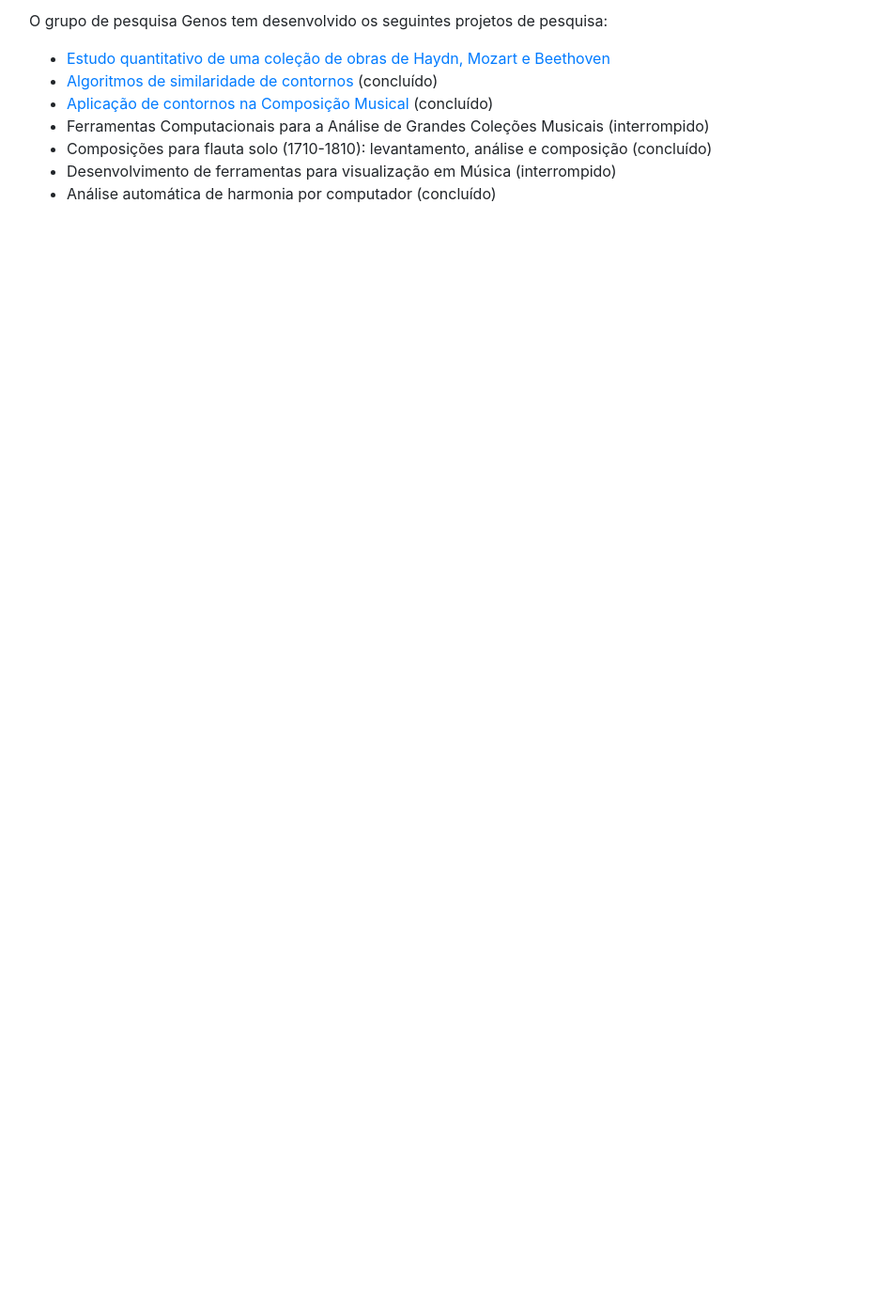
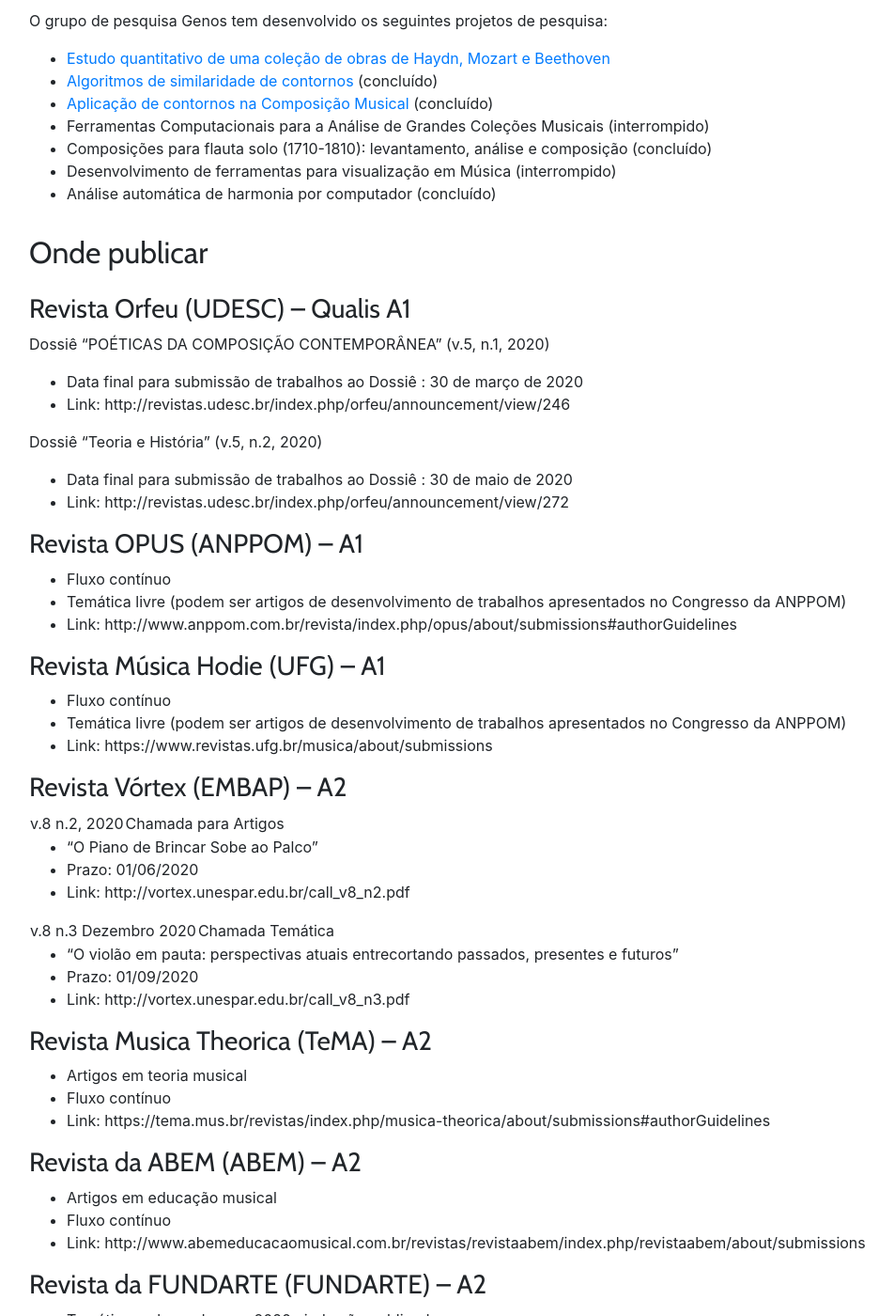
Before and after one commit to kroger/genosmus, a Jekyll site: the page built from _paginas/pesquisa.md, in a window 1280 px wide and 1400 px high, scrolled down 591 px. Shown: the whole window at 94% size, without its empty margins (69-1021 px from the left). Built offline with Jekyll 4.4.1, drawn with Linux system fonts in a browser that asks for light colours; before the commit the page ends 900 px from its top, so only the background shows below that; some of the changed text lies outside the part shown.

Commit message:
Informações sobre revistas brasileiras para publicar

```diff
--- a/_paginas/pesquisa.md
+++ b/_paginas/pesquisa.md
@@ -5,7 +5,8 @@
 
 ## Linhas gerais de pesquisa
 
-O grupo de pesquisa Genos desenvolve pesquisa em duas linhas principais: computação musical aplicada e composição e
+O grupo de pesquisa Genos desenvolve pesquisa em duas linhas principais:
+computação musical aplicada e composição e
 teorias da música.
 
 ### Computação Musical Aplicada
@@ -23,12 +24,111 @@
 
 ## Projetos
 
-O grupo de pesquisa Genos tem desenvolvido os seguintes projetos de pesquisa:
+O grupo de pesquisa Genos tem desenvolvido os seguintes projetos de
+pesquisa:
 
 - [Estudo quantitativo de uma coleção de obras de Haydn, Mozart e Beethoven](https://marcos.sampaio.me/pt-br/projetos/hmb-analysis/)
 - [Algoritmos de similaridade de contornos](https://marcos.sampaio.me/pt-br/projetos/contour-similarity/) (concluído)
 - [Aplicação de contornos na Composição Musical](https://marcos.sampaio.me/pt-br/projetos/contour-composition/) (concluído)
-- Ferramentas Computacionais para a Análise de Grandes Coleções Musicais (interrompido)
+- Ferramentas Computacionais para a Análise de Grandes Coleções Musicais
+  (interrompido)
 - Composições para flauta solo (1710-1810): levantamento, análise e composição (concluído)
 - Desenvolvimento de ferramentas para visualização em Música (interrompido)
 - Análise automática de harmonia por computador (concluído)
+
+## Onde publicar
+
+### Revista Orfeu (UDESC) – Qualis A1
+
+Dossiê "POÉTICAS DA COMPOSIÇÃO CONTEMPORÂNEA" (v.5, n.1, 2020)
+
+- Data final para submissão de trabalhos ao Dossiê : 30 de março de 2020
+- Link: http://revistas.udesc.br/index.php/orfeu/announcement/view/246
+
+Dossiê "Teoria e História" (v.5, n.2, 2020)
+
+- Data final para submissão de trabalhos ao Dossiê : 30 de maio de 2020
+- Link: http://revistas.udesc.br/index.php/orfeu/announcement/view/272
+
+### Revista OPUS (ANPPOM) – A1
+
+- Fluxo contínuo
+- Temática livre (podem ser artigos de desenvolvimento de trabalhos
+  apresentados no Congresso da ANPPOM)
+- Link: http://www.anppom.com.br/revista/index.php/opus/about/submissions#authorGuidelines
+
+### Revista Música Hodie (UFG) – A1
+
+- Fluxo contínuo
+- Temática livre (podem ser artigos de desenvolvimento de trabalhos
+  apresentados no Congresso da ANPPOM)
+- Link: https://www.revistas.ufg.br/musica/about/submissions
+
+### Revista Vórtex (EMBAP) – A2
+
+v.8 n.2, 2020 | Chamada para Artigos
+
+- "O Piano de Brincar Sobe ao Palco"
+- Prazo: 01/06/2020
+- Link: http://vortex.unespar.edu.br/call_v8_n2.pdf
+
+v.8 n.3 Dezembro 2020 | Chamada Temática
+
+- "O violão em pauta: perspectivas atuais entrecortando passados,
+  presentes e futuros"
+- Prazo: 01/09/2020
+- Link: http://vortex.unespar.edu.br/call_v8_n3.pdf
+
+### Revista Musica Theorica (TeMA) – A2
+
+- Artigos em teoria musical
+- Fluxo contínuo
+- Link: https://tema.mus.br/revistas/index.php/musica-theorica/about/submissions#authorGuidelines
+
+### Revista da ABEM (ABEM) – A2
+
+- Artigos em educação musical
+- Fluxo contínuo
+- Link: http://www.abemeducacaomusical.com.br/revistas/revistaabem/index.php/revistaabem/about/submissions
+
+### Revista da FUNDARTE (FUNDARTE) – A2
+
+- Temática e chamada para 2020 ainda não publicada
+- Link: http://seer.fundarte.rs.gov.br/index.php/RevistadaFundarte/index
+
+### ART Research Journal - A3
+
+- Dossiê e artigos livres
+- Dossiê temático principal de ARJ (v.7, n.1, 2020): Perspectivas
+  multidisciplinares no campo da Arte
+- Prazo: 31/03
+- Link: https://periodicos.ufrn.br/artresearchjournal/announcement
+
+### MUSMAT • REVISTA BRASILEIRA DE MÚSICA E MATEMÁTICA • BRAZILIAN JOURNAL OF MUSIC AND MATHEMATICS (UFRJ) – A4
+
+- Música e matemática
+- Prazo 30/05
+- Link: https://musmat.org/musmat-journal/guidelines-for-authors/
+
+### Revista Brasileira de Música (UFRJ) – B1
+
+- Fluxo contínuo e Dossiê temático “Som e Música no Audiovisual”
+- Prazo 31/03
+- Link: https://revistas.ufrj.br/index.php/rbm/announcement/view/394
+
+### Revista Música (USP) – B1
+
+- Temática livre
+- Prazo: 30/05
+- Link: https://www.revistas.usp.br/revistamusica/about/submissions
+
+### PERCEPTA (ABCM) – B2
+
+- Artigos em cognição musical
+- Fluxo contínuo
+- Link: https://www.abcogmus.org/journals/index.php/percepta/index
+
+### Debates (UNIRIO) – B2
+
+- Não existem informações sobre chamada e fluxo
+- Link: http://www.seer.unirio.br/index.php/revistadebates/about/submissions#authorGuidelines
```
